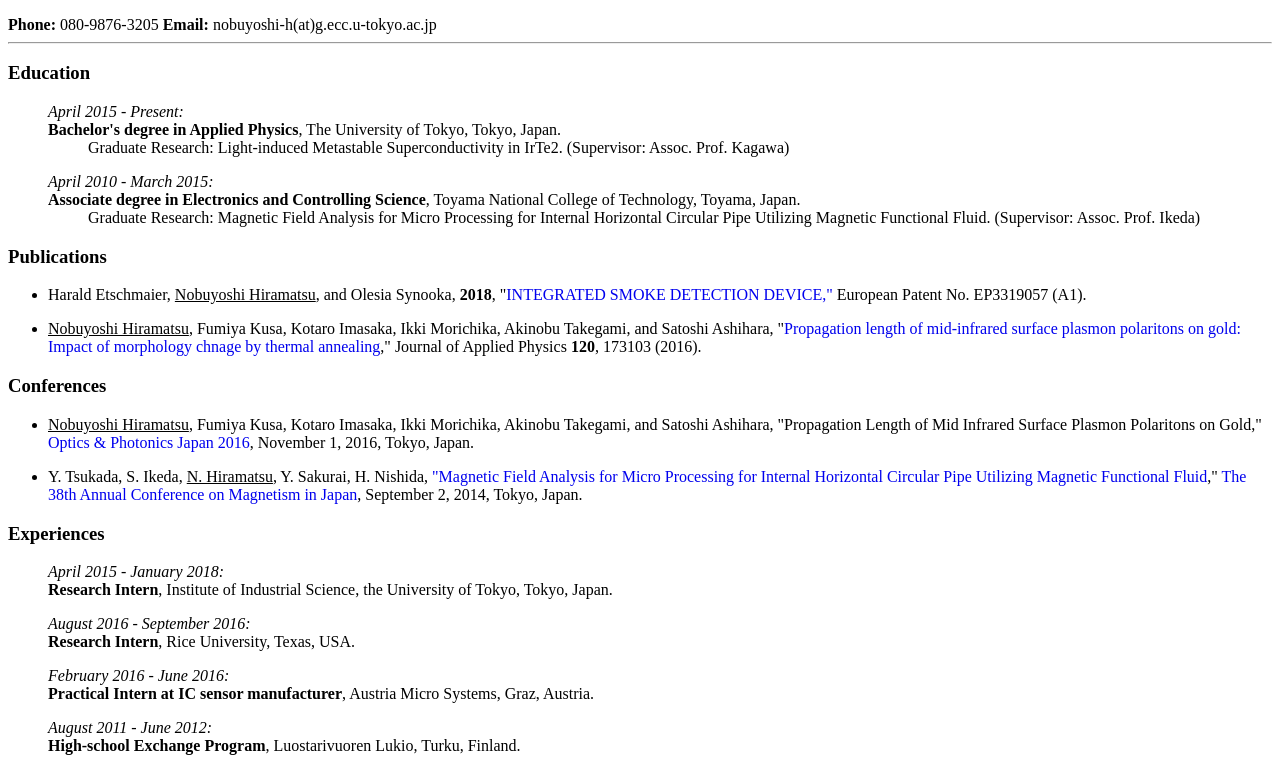
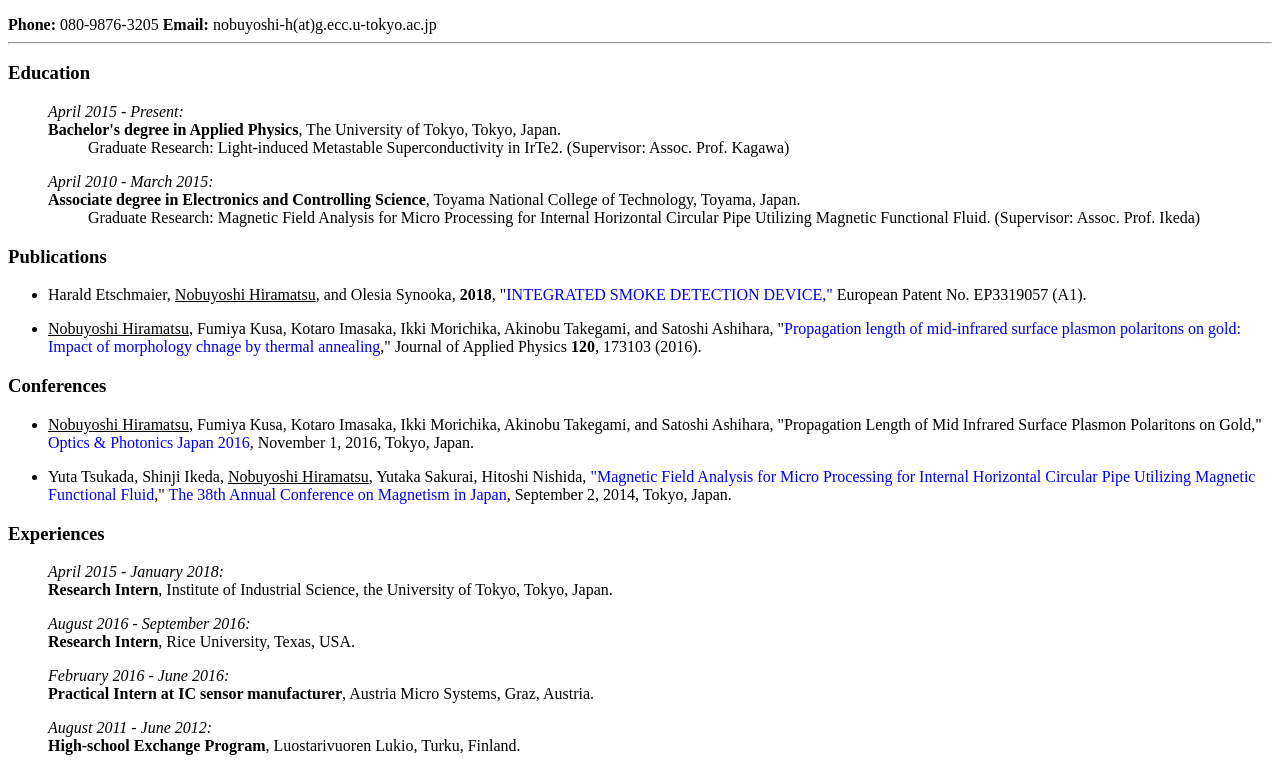
Before and after one commit to noruby/noruby.github.io, a plain HTML site: page index.html in a window 1280 px wide. Shown: the part 105-876 px from the top of the page. Drawn offline with Linux system fonts and the light colour scheme.

Commit message:
Update index.html

```diff
--- a/index.html
+++ b/index.html
@@ -51,7 +51,7 @@
 <u>Nobuyoshi Hiramatsu</u>, Fumiya Kusa, Kotaro Imasaka, Ikki Morichika, Akinobu Takegami, and Satoshi Ashihara, "Propagation Length of Mid Infrared Surface Plasmon Polaritons on Gold," <a href="http://opt-j.com/opj2016/">Optics & Photonics Japan 2016</a>, November 1, 2016, Tokyo, Japan.
 </li>
 <li>
-Y. Tsukada, S. Ikeda, <u>N. Hiramatsu</u>, Y. Sakurai, H. Nishida, <a href="http://www.magnetics.jp/kouenkai/2014/doc/program/2aF-2.pdf"</a>"Magnetic Field Analysis for Micro Processing for Internal Horizontal Circular Pipe Utilizing Magnetic
+Yuta Tsukada, Shinji Ikeda, <u>Nobuyoshi Hiramatsu</u>, Yutaka Sakurai, Hitoshi Nishida, <a href="http://www.magnetics.jp/kouenkai/2014/doc/program/2aF-2.pdf"</a>"Magnetic Field Analysis for Micro Processing for Internal Horizontal Circular Pipe Utilizing Magnetic
 Functional Fluid</a>," <a href="http://www.magnetics.jp/kouenkai/2014/session/session.html">The 38th Annual Conference on Magnetism in Japan</a>, September 2, 2014, Tokyo, Japan.
 </li>
 </ul>
```
